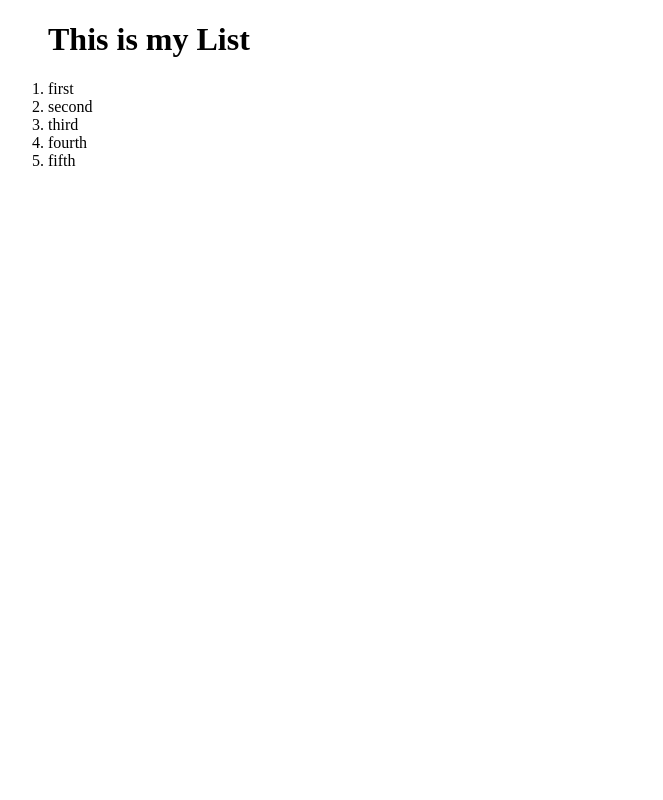
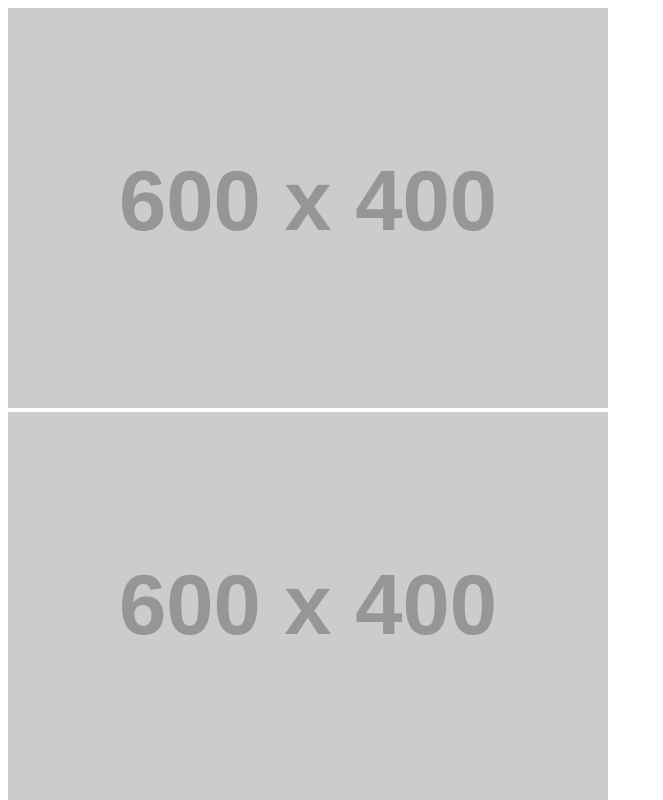
Before and after one commit to danieljoonkimm/testReactApp, a React app in the folder client/: page / in a window 1280 px wide. Shown: the top 800 px of the page, without its empty margins (0-663 px from the left). Built offline with nearby package versions, Linux system fonts and the light colour scheme; the HTML template or start-up script is replaced by a standard one.

Commit message:
[edit] see fn

```diff
--- a/client/src/components/List/index.jsx
+++ b/client/src/components/List/index.jsx
@@ -1,36 +1,80 @@
 import React, { Component } from "react";
+// import joongrids from 'joongridstest';
 
 class List extends Component {
   constructor() {
     super();
   }
 
-  constructList() {
-    const listHeader = "This is my List";
-    const list = ["first", "second", "third", "fourth", "fifth"];
+  joongrids(options = { columns: undefined, imageURLs: undefined }) {
+    let columnNum = 12;
+    if (options.columns === undefined || options.imageURLs === undefined) {
+      let images = [];
+      options.imageURLs = "https://dummyimage.com/600x400/000/fff, https://dummyimage.com/600x400/000/fff";
+      options.columns = columnNum/options.columns;
 
-    let constructingList = list.map( (list, index) => {
-      return (
-        <div>
-          <li key={index}>{list}</li>
-        </div>
-      )
-    })
+      let splitImageString = options.imageURLs.split(", ");
+      let splitImageLength = splitImageString.length;
 
-    return(
-      <div>
-        <h1>{listHeader}</h1>
-        {constructingList}
-      </div>
-    )
+      if (splitImageLength > 0) {
+        for (let i = 0; i < splitImageLength; i++) {
+          images.push({
+            image: splitImageString[i]
+          });
+        }
+
+        let finalImages = images.map( (item, index) => {
+          return (
+            <div
+              className={`col-xs-${12} col-sm-${columnNum/options.columns} col-md-${
+                columnNum/options.columns
+              } col-lg-${columnNum/options.columns}`}
+            >
+              <img className="img-responsive" src={item.image} alt="" />
+            </div>
+          );
+        });
+
+        return <div className="row">{finalImages}</div>;
+      }
+    } else {
+      let images = [];
+      let splitImageString = options.imageURLs.split(", ");
+      let splitImageLength = splitImageString.length;
+
+      if (splitImageLength > 0) {
+        for (let i = 0; i < splitImageLength; i++) {
+          images.push({
+            image: splitImageString[i]
+          });
+        }
+        let imagesAfterFirstRow = [];
+        let grabImages = document.getElementsByClassName("img-responsive")
+        let finalImages = images.map( (item, index) => {
+          let cssStyles = {border: "red"}
+          if(index >= options.columns && grabImages) {
+            imagesAfterFirstRow.push(grabImages)
+            console.log(imagesAfterFirstRow, 'hi')
+          }
+          return (
+            <div
+              className={`col-xs-${12} col-sm-${columnNum/options.columns} col-md-${columnNum/options.columns} col-lg-${columnNum/options.columns}`}
+            >
+              <img className="img-responsive" src={item.image} alt=""/>
+            </div>
+          );
+        });
+
+        return <div className="row">{finalImages}</div>;
+      }
+    }
   }
 
   render() {
-    return (
-      <div className="container">
-        <ol>{this.constructList()}</ol>
-      </div>
-    );
+    return <div className="container">{this.joongrids({
+      columns: 2,
+      imageURLs: "https://dummyimage.com/600x400/000/fff, https://dummyimage.com/600x400/000/fff, https://dummyimage.com/600x400/000/fff, https://dummyimage.com/600x400/000/fff"
+    })}</div>;
   }
 }
 
--- a/client/webpack.config.js
+++ b/client/webpack.config.js
@@ -39,7 +39,8 @@ module.exports = {
         exclude: /node_modules/,
         loaders: 'babel-loader',
         options: {
-          presets: ['@babel/preset-env', '@babel/preset-react']
+          presets: ['@babel/preset-env', '@babel/preset-react', {
+            'plugins': ['@babel/plugin-proposal-class-properties']}]
         }
       },
       {
--- a/package.json
+++ b/package.json
@@ -22,6 +22,7 @@
   "homepage": "https://github.com/danieljoonkimm/testReactApp#readme",
   "dependencies": {
     "babel-cli": "^6.26.0",
+    "bootstrap": "^4.3.1",
     "lodash": "^4.17.14"
   },
   "devDependencies": {
```
Also changed, not shown: client/package.json (+7 -0 lines), 1 other file (tests, documents, lock files or other folders).
